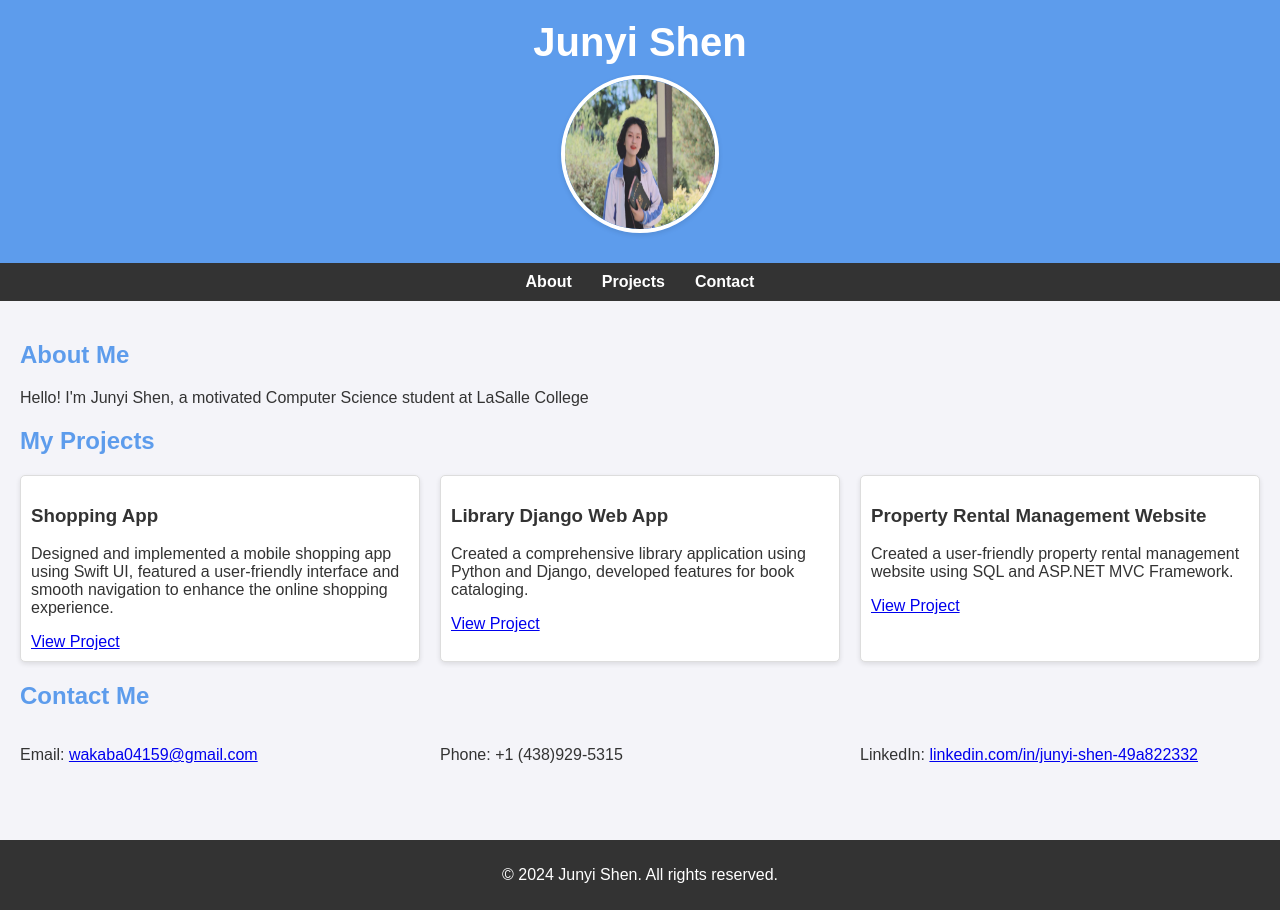
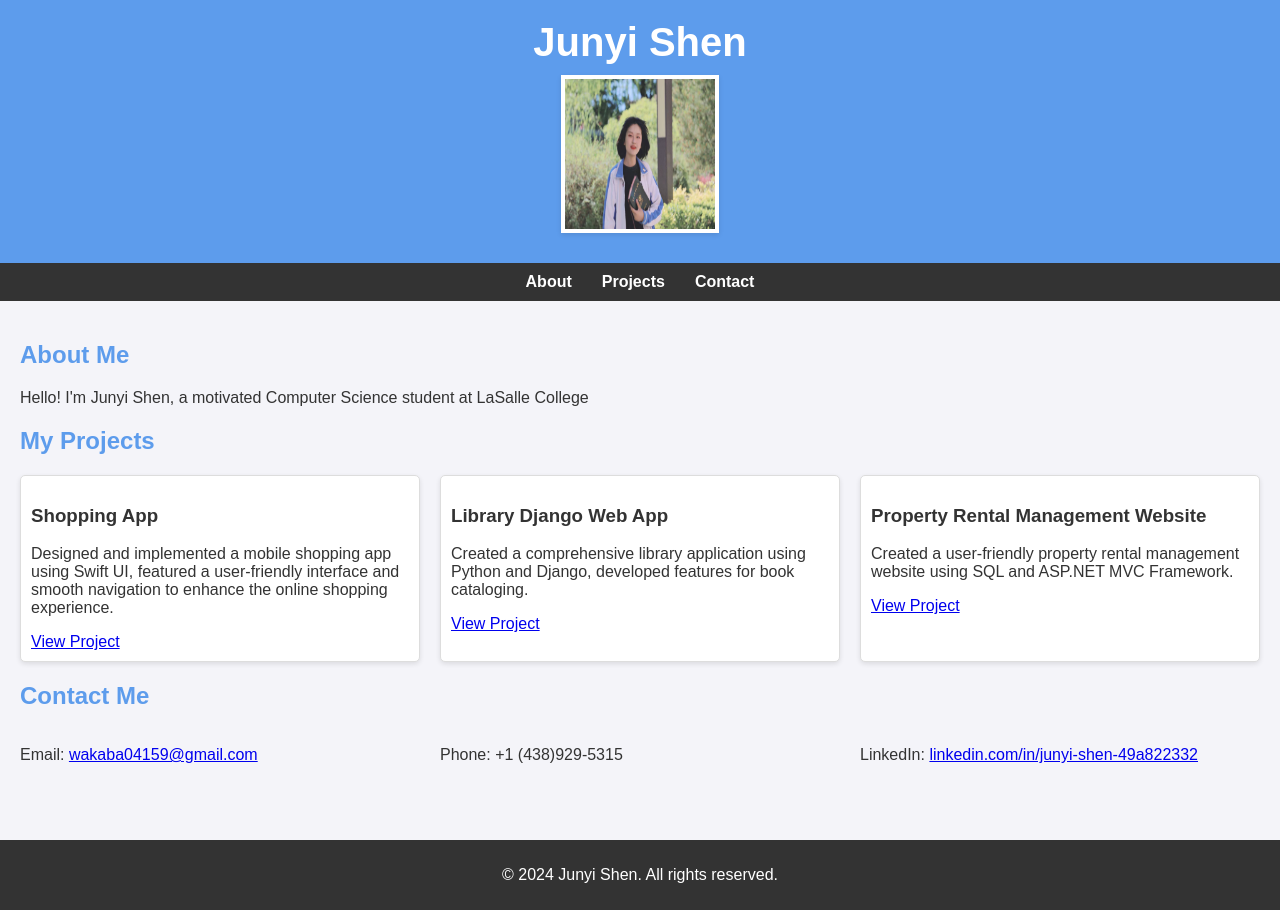
Before and after one commit to Junyi-Shen/portfolio, a plain HTML site: page index.html in a window 1280 px wide. Drawn offline with Linux system fonts and the light colour scheme.

Commit message:
Update index.html

```diff
--- a/index.html
+++ b/index.html
@@ -35,7 +35,7 @@
             margin: 10px auto;
             width: 150px;
             height: 150px;
-            border-radius: 50%; /* Makes the image elliptical */
+
             border: 4px solid #fff;
             box-shadow: 0 2px 5px rgba(0, 0, 0, 0.1);
         }
```
